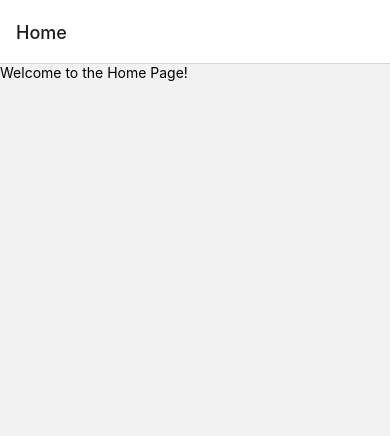
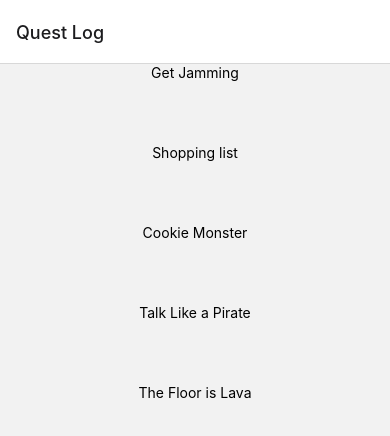
Before and after one commit to Kernapillar/quest-log, a React Native app: screen / in a window 390 px wide. Shown: the top 436 px of the page. Built offline with nearby package versions, Linux system fonts and the light colour scheme.

Commit message:
Basic Questlog Screen

```diff
--- a/App.tsx
+++ b/App.tsx
@@ -2,8 +2,7 @@
 import React from 'react';
 import { NavigationContainer } from '@react-navigation/native';
 import { createNativeStackNavigator } from '@react-navigation/native-stack';
-import HomePage from './src/screens/homepage'; // adjust the import path as needed
-// import OtherPage from './src/screens/OtherPage'; // adjust the import path as needed
+import HomePage from './src/screens/homepage';
 
 const Stack = createNativeStackNavigator();
 
@@ -11,7 +10,7 @@ const App = () => {
   return (
     <NavigationContainer>
       <Stack.Navigator initialRouteName="Home">
-        <Stack.Screen name="Home" component={HomePage} />
+        <Stack.Screen name="Quest Log" component={HomePage} />
         {/* <Stack.Screen name="Other" component={OtherPage} /> */}
       </Stack.Navigator>
     </NavigationContainer>
--- /dev/null
+++ b/src/components/questlog.tsx
@@ -0,0 +1,26 @@
+import React from 'react';
+import { FlatList, Text, StyleSheet } from 'react-native';
+import { QuestLog } from '../models/questlog';
+
+interface QuestLogProps {
+  questLog: QuestLog;
+}
+
+const QuestLogComponent: React.FC<QuestLogProps> = ({ questLog }) => {
+  return (
+    <FlatList
+        data={questLog.getQuests()}
+        keyExtractor={(item, index) => index.toString()}
+        renderItem={({ item: quest }) => <Text style={styles.questTitle}>{quest.title}</Text>}
+    />
+  );
+};
+
+const styles = StyleSheet.create({
+    questTitle: {
+        textAlign: 'center',
+        height: 80,
+    },
+});
+
+export default QuestLogComponent;
--- a/src/screens/homepage.tsx
+++ b/src/screens/homepage.tsx
@@ -1,11 +1,13 @@
 // HomePage.tsx
 import React from 'react';
-import { View, Text } from 'react-native';
+import { View } from 'react-native';
+import  QuestLogComponent  from '../components/questlog';
+import { seedQuests } from '../utils/seed';
 
 const HomePage = () => {
   return (
     <View>
-      <Text>Welcome to the Home Page!</Text>
+      <QuestLogComponent questLog={seedQuests} />
     </View>
   );
 };
```
